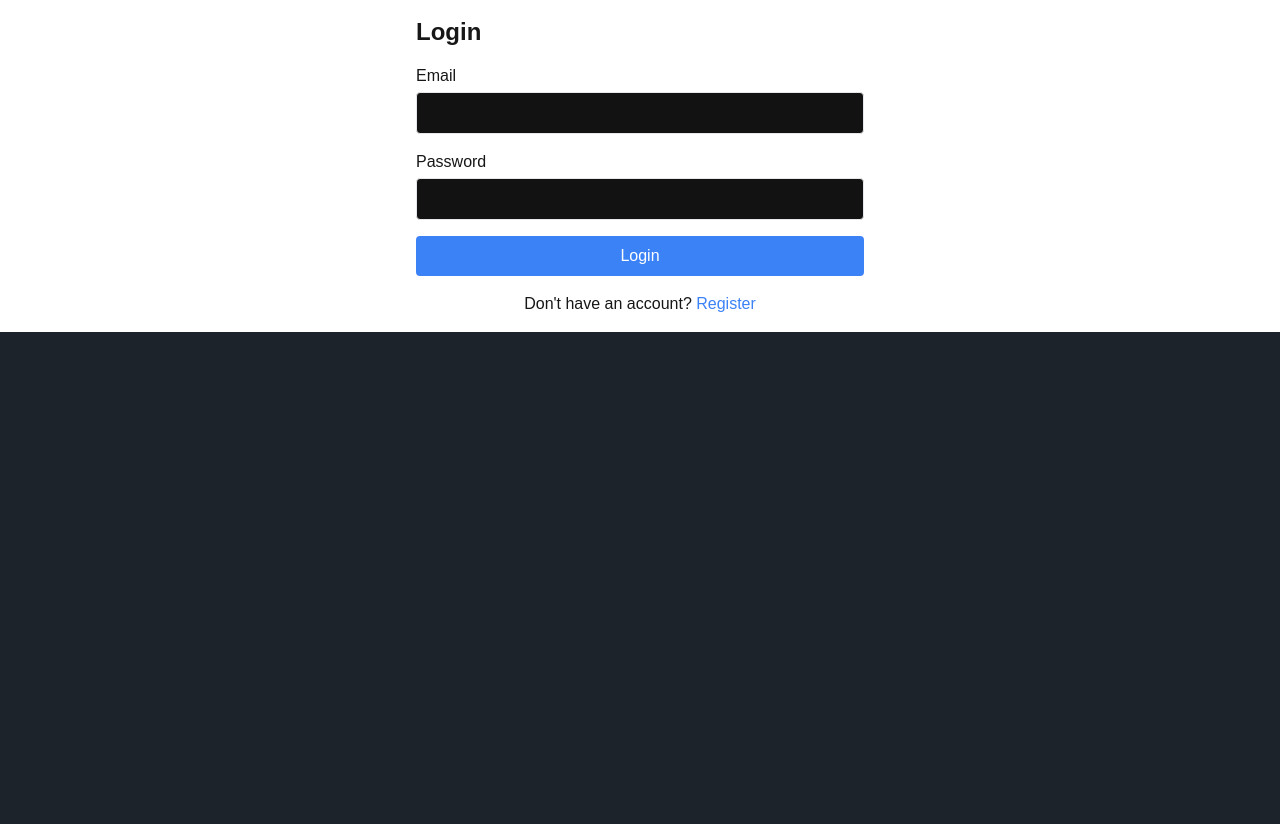
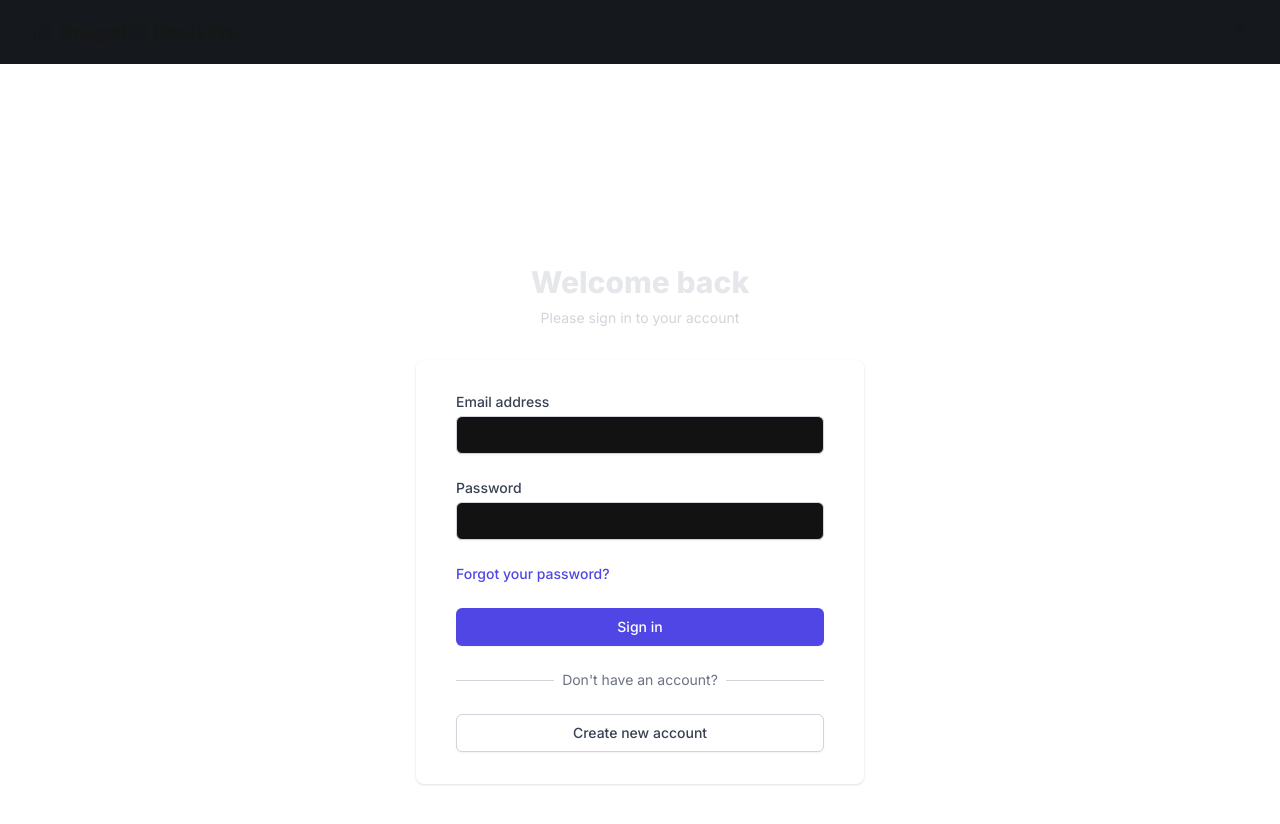
Before and after one commit to Blazeiscoding/reels-pro, a Next.js app: page /login in a window 1280 px wide. Shown: the top 824 px of the page. Before the commit the page ends 800 px from the top, so only its background shows below. Built offline with nearby package versions, Linux system fonts and the light colour scheme; no server answers; what imagekitio-next would draw is missing.

Commit message:
Enhance video loading experience with error handling; update layout and styling for registration page

```diff
--- a/app/layout.tsx
+++ b/app/layout.tsx
@@ -1,36 +1,73 @@
-import type { Metadata } from "next";
-import { Geist, Geist_Mono } from "next/font/google";
 import "./globals.css";
-import Provider from "./components/Providers";
+import { Inter } from "next/font/google";
+import Providers from "./components/Providers";
+import Header from "./components/Header";
 
-const geistSans = Geist({
-  variable: "--font-geist-sans",
+
+const inter = Inter({
   subsets: ["latin"],
+  display: "swap",
 });
 
-const geistMono = Geist_Mono({
-  variable: "--font-geist-mono",
-  subsets: ["latin"],
-});
+export const metadata = {
+  title: "ImageKit Next.js Integration",
+  description: "Demo of ImageKit integration with Next.js",
+  openGraph: {
+    title: "ImageKit Next.js Integration",
+    description: "Demo of ImageKit integration with Next.js",
+    url: "https://your-domain.com",
+    siteName: "ImageKit Demo",
+    images: [
+      {
+        url: "https://ik.imagekit.io/your-imagekit-id/social-preview.jpg",
+        width: 1200,
+        height: 630,
+        alt: "ImageKit and Next.js Integration Preview",
+      },
+    ],
+    locale: "en_US",
+    type: "website",
+  },
+  twitter: {
+    card: "summary_large_image",
+    title: "ImageKit Next.js Integration",
+    description: "Demo of ImageKit integration with Next.js",
+    images: ["https://ik.imagekit.io/your-imagekit-id/social-preview.jpg"],
+  },
+};
 
-export const metadata: Metadata = {
-  title: "Create Next App",
-  description: "Generated by create next app",
+export const viewport = {
+  themeColor: "#ffffff",
 };
 
 export default function RootLayout({
   children,
-}: Readonly<{
+}: {
   children: React.ReactNode;
-}>) {
+}) {
   return (
     <html lang="en">
-      <body
-        className={`${geistSans.variable} ${geistMono.variable} antialiased`}
-      >
-        <Provider>
-        <main className="container mx-auto px-4 py-4">{children}</main>
-        </Provider>
+      <body className={`${inter.className} antialiased min-h-screen flex flex-col`}>
+        <Providers>
+          {/* Skip navigation link for accessibility */}
+          <a
+            href="#main-content"
+            className="sr-only focus:not-sr-only focus:absolute focus:p-2 focus:m-2 focus:bg-white focus:text-black focus:rounded-lg transition-all"
+          >
+            Skip to main content
+          </a>
+
+          <Header />
+
+          <main
+            id="main-content"
+            className="flex-1 max-w-7xl mx-auto w-full px-4 py-8 lg:py-12"
+          >
+            {children}
+          </main>
+
+
+        </Providers>
       </body>
     </html>
   );
--- a/app/login/page.tsx
+++ b/app/login/page.tsx
@@ -29,48 +29,103 @@ export default function Login() {
   };
 
   return (
-    <div className="max-w-md mx-auto">
-      <h1 className="text-2xl font-bold mb-4">Login</h1>
-      <form onSubmit={handleSubmit} className="space-y-4">
+    <div className="min-h-screen bg-gray-1000 flex flex-col justify-center py-12 sm:px-6 lg:px-8">
+      <div className="sm:mx-auto sm:w-full sm:max-w-md">
+        <h2 className="mt-6 text-center text-3xl font-extrabold text-gray-200">
+          Welcome back
+        </h2>
+        <p className="mt-2 text-center text-sm text-gray-300">
+          Please sign in to your account
+        </p>
+      </div>
+
+      <div className="mt-8 sm:mx-auto sm:w-full sm:max-w-md">
+        <div className="bg-white py-8 px-4 shadow sm:rounded-lg sm:px-10">
+          <form onSubmit={handleSubmit} className="space-y-6">
             <div>
-          <label htmlFor="email" className="block mb-1">
-            Email
+              <label
+                htmlFor="email"
+                className="block text-sm font-medium text-gray-700"
+              >
+                Email address
               </label>
+              <div className="mt-1">
                 <input
+                  id="email"
+                  name="email"
                   type="email"
-            id="email"
+                  autoComplete="email"
+                  required
                   value={email}
                   onChange={(e) => setEmail(e.target.value)}
-            required
-            className="w-full px-3 py-2 border rounded"
+                  className="appearance-none block w-full px-3 py-2 border border-gray-300 rounded-md shadow-sm placeholder-gray-400 focus:outline-none focus:ring-2 focus:ring-indigo-500 focus:border-indigo-500 sm:text-sm"
                 />
               </div>
+            </div>
+
             <div>
-          <label htmlFor="password" className="block mb-1">
+              <label
+                htmlFor="password"
+                className="block text-sm font-medium text-gray-700"
+              >
                 Password
               </label>
+              <div className="mt-1">
                 <input
+                  id="password"
+                  name="password"
                   type="password"
-            id="password"
+                  autoComplete="current-password"
+                  required
                   value={password}
                   onChange={(e) => setPassword(e.target.value)}
-            required
-            className="w-full px-3 py-2 border rounded"
+                  className="appearance-none block w-full px-3 py-2 border border-gray-300 rounded-md shadow-sm placeholder-gray-400 focus:outline-none focus:ring-2 focus:ring-indigo-500 focus:border-indigo-500 sm:text-sm"
                 />
               </div>
+            </div>
+
+            <div className="flex items-center justify-between">
+              <div className="text-sm">
+                <a
+                  href="#"
+                  className="font-medium text-indigo-600 hover:text-indigo-500"
+                >
+                  Forgot your password?
+                </a>
+              </div>
+            </div>
+
             <button
               type="submit"
-          className="w-full bg-blue-500 text-white py-2 rounded hover:bg-blue-600"
+              className="w-full flex justify-center py-2 px-4 border border-transparent rounded-md shadow-sm text-sm font-medium text-white bg-indigo-600 hover:bg-indigo-700 focus:outline-none focus:ring-2 focus:ring-offset-2 focus:ring-indigo-500 transition-colors duration-200"
             >
-          Login
+              Sign in
             </button>
-        <p className="text-center mt-4">
-          Don&apos;t have an account?{" "}
-          <Link href="/register" className="text-blue-500 hover:text-blue-600">
-            Register
+
+            <div className="mt-6">
+              <div className="relative">
+                <div className="absolute inset-0 flex items-center">
+                  <div className="w-full border-t border-gray-300"></div>
+                </div>
+                <div className="relative flex justify-center text-sm">
+                  <span className="px-2 bg-white text-gray-500">
+                    Don't have an account?
+                  </span>
+                </div>
+              </div>
+
+              <div className="mt-6">
+                <Link
+                  href="/register"
+                  className="w-full flex justify-center py-2 px-4 border border-gray-300 rounded-md shadow-sm text-sm font-medium text-gray-700 bg-white hover:bg-gray-50 focus:outline-none focus:ring-2 focus:ring-offset-2 focus:ring-indigo-500 transition-colors duration-200"
+                >
+                  Create new account
                 </Link>
-        </p>
+              </div>
+            </div>
           </form>
+        </div>
+      </div>
     </div>
   );
 }
--- a/app/page.tsx
+++ b/app/page.tsx
@@ -4,18 +4,22 @@ import React, { useEffect, useState } from "react";
 import VideoFeed from "./components/VideoFeed";
 import { IVideo } from "@/models/Video";
 import { apiClient } from "@/lib/api-client";
-import Header from "./components/Header";
 
 export default function Home() {
   const [videos, setVideos] = useState<IVideo[]>([]);
+  const [loading, setLoading] = useState(true);
+  const [error, setError] = useState<string | null>(null);
 
   useEffect(() => {
     const fetchVideos = async () => {
       try {
         const data = await apiClient.getVideos();
         setVideos(data);
-      } catch (error) {
-        console.error("Error fetching videos:", error);
+      } catch (err) {
+        console.error("Error fetching videos:", err);
+        setError("Failed to load videos. Please try again.");
+      } finally {
+        setLoading(false);
       }
     };
 
@@ -23,11 +27,20 @@ export default function Home() {
   }, []);
 
   return (
-    <main className="container mx-auto px-4 py-8">
+    <main className="container mx-auto px-4 py-10 min-h-screen">
+      <h1 className="text-4xl font-extrabold text-center text-gray-800 mb-6">
+        ImageKit ReelsPro
+      </h1>
 
-      <h1 className="text-3xl font-bold mb-8">ImageKit ReelsPro</h1>
-
-      <VideoFeed videos={videos} />
+      {loading ? (
+        <p className="text-center text-gray-600 text-lg">Loading videos...</p>
+      ) : error ? (
+        <p className="text-center text-red-500 text-lg">{error}</p>
+      ) : videos.length > 0 ? (
+        <VideoFeed videos={videos} />
+      ) : (
+        <p className="text-center text-gray-500 text-lg">No videos available.</p>
+      )}
     </main>
   );
 }
--- a/app/register/page.tsx
+++ b/app/register/page.tsx
@@ -44,12 +44,18 @@ export default function Register() {
   };
 
   return (
-    <div className="max-w-md mx-auto">
-      <h1 className="text-2xl font-bold mb-4">Register</h1>
-      <form onSubmit={handleSubmit} className="space-y-4">
+    <div className="min-h-screen bg-gray-5000 flex flex-col items-center justify-center p-4">
+      <div className="w-full max-w-md bg-white rounded-xl shadow-md p-8 space-y-6">
+        <div className="text-center space-y-2">
+          <h1 className="text-3xl font-bold text-gray-900">Create Account</h1>
+          <p className="text-gray-500">Get started with your free account</p>
+        </div>
+
+        <form onSubmit={handleSubmit} className="space-y-6">
+          <div className="space-y-4">
             <div>
-          <label htmlFor="email" className="block mb-1">
-            Email
+              <label htmlFor="email" className="block text-sm font-medium text-gray-700 mb-2">
+                Email address
               </label>
               <input
                 type="email"
@@ -57,11 +63,13 @@ export default function Register() {
                 value={email}
                 onChange={(e) => setEmail(e.target.value)}
                 required
-            className="w-full px-3 py-2 border rounded"
+                placeholder="Enter your email"
+                className="w-full px-4 py-2.5 border border-gray-300 rounded-lg focus:ring-2 focus:ring-blue-500 focus:border-blue-500 outline-none transition-all"
               />
             </div>
+
             <div>
-          <label htmlFor="password" className="block mb-1">
+              <label htmlFor="password" className="block text-sm font-medium text-gray-700 mb-2">
                 Password
               </label>
               <input
@@ -70,11 +78,13 @@ export default function Register() {
                 value={password}
                 onChange={(e) => setPassword(e.target.value)}
                 required
-            className="w-full px-3 py-2 border rounded"
+                placeholder="••••••••"
+                className="w-full px-4 py-2.5 border border-gray-300 rounded-lg focus:ring-2 focus:ring-blue-500 focus:border-blue-500 outline-none transition-all"
               />
             </div>
+
             <div>
-          <label htmlFor="confirmPassword" className="block mb-1">
+              <label htmlFor="confirmPassword" className="block text-sm font-medium text-gray-700 mb-2">
                 Confirm Password
               </label>
               <input
@@ -83,22 +93,30 @@ export default function Register() {
                 value={confirmPassword}
                 onChange={(e) => setConfirmPassword(e.target.value)}
                 required
-            className="w-full px-3 py-2 border rounded"
+                placeholder="••••••••"
+                className="w-full px-4 py-2.5 border border-gray-300 rounded-lg focus:ring-2 focus:ring-blue-500 focus:border-blue-500 outline-none transition-all"
               />
             </div>
+          </div>
+
           <button
             type="submit"
-          className="w-full bg-blue-500 text-white py-2 rounded hover:bg-blue-600"
+            className="w-full bg-gradient-to-br from-blue-600 to-blue-500 text-white py-3.5 px-4 rounded-lg font-semibold hover:from-blue-700 hover:to-blue-600 transition-all duration-200 focus:ring-2 focus:ring-blue-500 focus:ring-offset-2"
           >
-          Register
+            Create Account
           </button>
-        <p className="text-center mt-4">
-          Already have an account?{" "}
-          <Link href="/login" className="text-blue-500 hover:text-blue-600">
-            Login
+        </form>
+
+        <div className="text-center text-sm text-gray-600">
+          <span>Already have an account? </span>
+          <Link
+            href="/login"
+            className="text-blue-600 font-semibold hover:text-blue-700 hover:underline transition-colors"
+          >
+            Sign in here
           </Link>
-        </p>
-      </form>
+        </div>
+      </div>
     </div>
   );
 }
```
Lines whose indentation alone changed are shown as unchanged.
